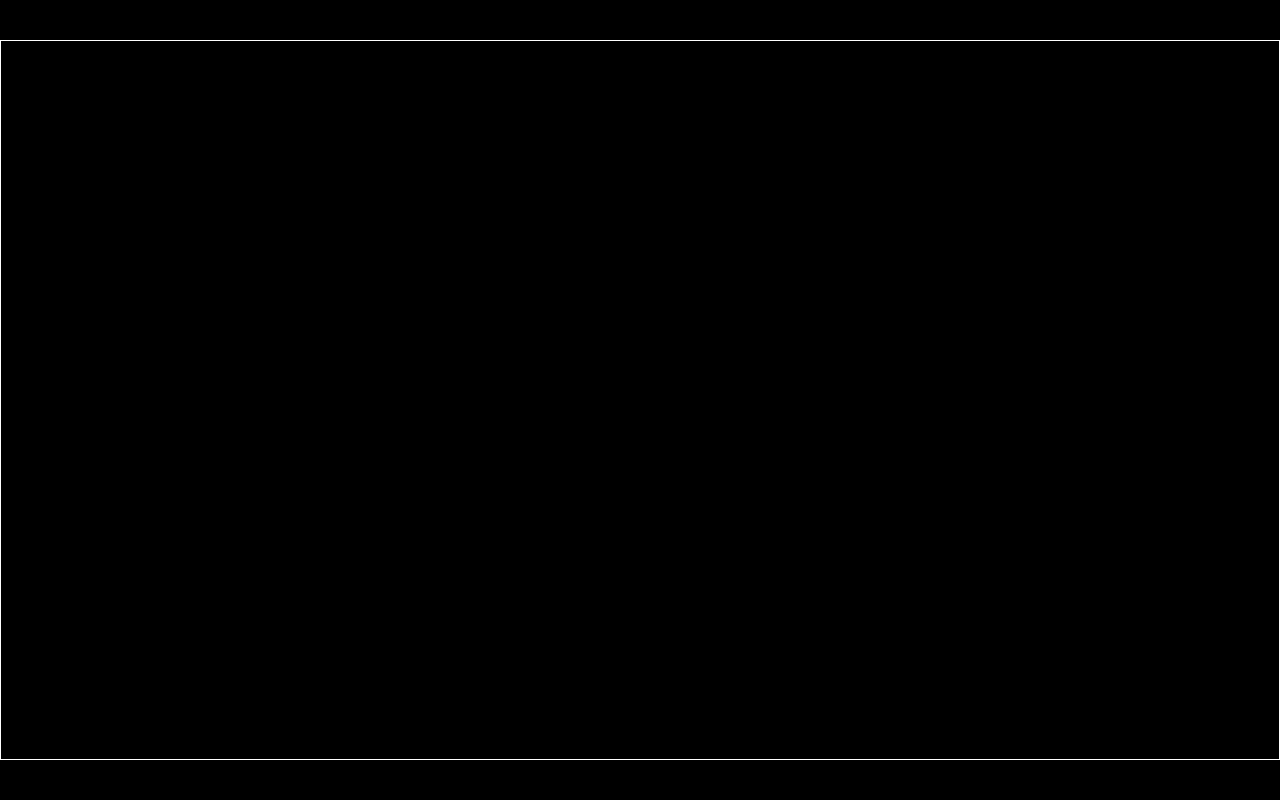
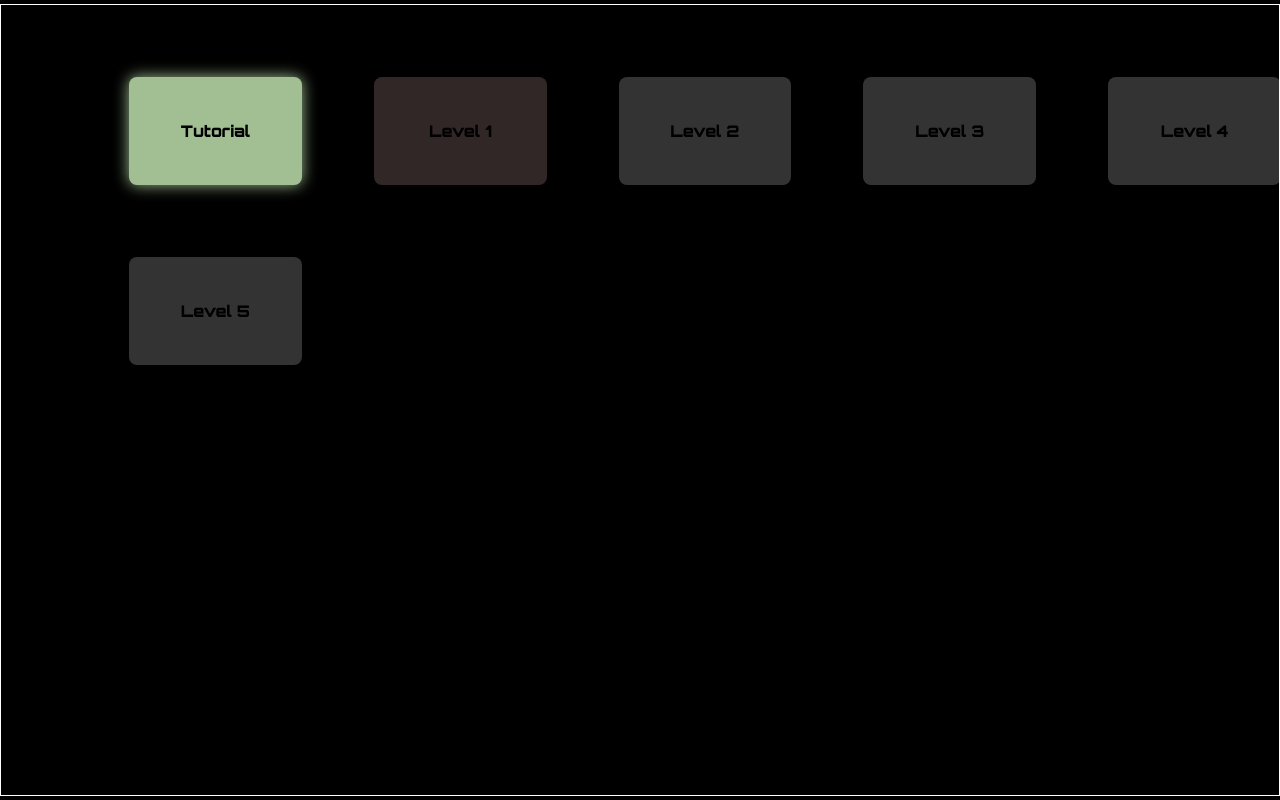
Before and after one commit to Alex-Rudoy/shooting-game, a website built with webpack: page app/index.html in a window 1280 px wide. Built offline with nearby package versions, Linux system fonts and the light colour scheme; a web font is replaced by a local one.

Commit message:
UI class, menu, styles, sniper cursor

```diff
--- a/app/index.html
+++ b/app/index.html
@@ -5,11 +5,21 @@
     <meta name="viewport" content="width=device-width, initial-scale=1.0" />
     <title>Title</title>
     <link rel="icon" type="image/png" href="./img/favicon.png" />
-    <link href="https://fonts.googleapis.com/css2?family=Muli:wght@300;400;700&display=swap" rel="stylesheet" />
+    <link href="https://fonts.googleapis.com/css2?family=Orbitron:wght@900&display=swap" rel="stylesheet" />
   </head>
   <body>
     <div class="wrapper">
-      <canvas class="game" width="1600" height="900"></canvas>
+      <div class="game">
+        <canvas width="1600" height="900"></canvas>
+        <div class="menu menu--visible">
+          <div class="button menu__item menu__item--unlocked" data-button="Tutorial">Tutorial</div>
+          <div class="button menu__item" data-button="Level1">Level 1</div>
+          <div class="button menu__item" data-button="Level2">Level 2</div>
+          <div class="button menu__item" data-button="Level3">Level 3</div>
+          <div class="button menu__item" data-button="Level4">Level 4</div>
+          <div class="button menu__item" data-button="Level5">Level 5</div>
+        </div>
+      </div>
     </div>
   </body>
 </html>
--- /dev/null
+++ b/app/js/classes/UI.js
@@ -0,0 +1,24 @@
+export default class UI {
+  constructor(gameState) {
+    this.buttons = document.querySelectorAll(".button");
+    this.buttons.forEach((button) => {
+      button.addEventListener("click", (e) => this.buttonClickHandler(e, gameState));
+    });
+
+    this.menuScreen = document.querySelector(".menu");
+    this.pauseScreen = document.querySelector(".pause");
+    this.gameOverScreen = document.querySelector(".game-over");
+  }
+
+  buttonClickHandler(e, gameState) {
+    let buttonClicked = e.target.dataset.button;
+    switch (buttonClicked) {
+      case "Tutorial":
+        gameState.screen = "game";
+        gameState.lvl = 0;
+        this.menuScreen.classList.remove("menu--visible");
+      default:
+        return;
+    }
+  }
+}
--- a/app/js/index.js
+++ b/app/js/index.js
@@ -1,5 +1,6 @@
 import "../scss/main.scss";
 import Player from "./classes/Player";
+import UI from "./classes/UI";
 import gameStateManager from "./logic/gameStateManager";
 import playerControls from "./logic/playerControls";
 
@@ -13,6 +14,7 @@ let gameState = {
   enemies: [],
 };
 
+let ui = new UI(gameState);
 playerControls(gameState.player);
 
 // time variables
@@ -27,7 +29,7 @@ function gameLoop(time) {
   if (isNaN(f)) f = 1;
   prevTime = time;
 
-  gameStateManager(gameState, f);
+  gameStateManager(ui, gameState, f);
 }
 
 gameLoop();
--- a/app/js/logic/gameStateManager.js
+++ b/app/js/logic/gameStateManager.js
@@ -1,14 +1,18 @@
+import draw from "./draw";
+import move from "./move";
+import spawn from "./spawn";
+
 let waveTime = 0;
 
 let prevScreen = "menu";
 
-export default function gameStateManager(gameState, f) {
+export default function gameStateManager(ui, gameState, f) {
   if (gameState.screen != prevScreen) {
     prevScreen = gameState.screen;
   }
   if (gameState.screen == "game") {
-    waveTime += f;
-    spawn(gameState, f * 16);
+    waveTime += f * 16;
+    spawn(gameState, waveTime);
     move(gameState, f);
     draw(gameState, f);
   }
--- /dev/null
+++ b/app/scss/_game.scss
@@ -0,0 +1,17 @@
+.game {
+  width: 176vh;
+  height: 99vh;
+  border: 1px solid white;
+  background-color: black;
+  position: relative;
+
+  & canvas {
+    width: 100%;
+    height: 100%;
+    cursor: url("../img/cursor.png"), pointer;
+  }
+
+  &--blurred canvas {
+    filter: blur(10px);
+  }
+}
--- a/app/scss/_general.scss
+++ b/app/scss/_general.scss
@@ -2,7 +2,8 @@
   margin: 0px;
   padding: 0px;
   box-sizing: border-box;
-  font-family: "Muli", sans-serif;
+  font-family: "Orbitron", sans-serif;
+  font-weight: 900;
 }
 
 html {
@@ -27,10 +28,3 @@ a:active {
   text-decoration: none;
   color: inherit;
 }
-
-.game {
-  width: 160vh;
-  height: 90vh;
-  border: 1px solid white;
-  background-color: black;
-}
--- /dev/null
+++ b/app/scss/_menu.scss
@@ -0,0 +1,65 @@
+.menu {
+  width: 176vh;
+  height: 99vh;
+  opacity: 0;
+  transition: opacity 0.5s;
+  pointer-events: none;
+
+  position: absolute;
+  top: 0;
+  left: 0;
+
+  padding: 9vh 16vh;
+
+  display: grid;
+  grid-template-columns: 1fr 1fr 1fr 1fr 1fr;
+  grid-template-rows: 1fr 1fr 1fr 1fr;
+  gap: 9vh;
+
+  &--visible {
+    opacity: 1;
+    pointer-events: initial;
+  }
+
+  &__item {
+    display: flex;
+    justify-content: center;
+    align-items: center;
+    border-radius: 1vh;
+    transition: 0.5s;
+    opacity: 0.2;
+
+    &--unlocked {
+      opacity: 0.9;
+      cursor: pointer;
+
+      &:hover {
+        transform: scale(1.2);
+        opacity: 1;
+      }
+    }
+
+    &:nth-child(1) {
+      background-color: #b3d4a3;
+      box-shadow: 0 0 15px #b3d4a3;
+    }
+    &:nth-child(2) {
+      background-color: #f5c0c0;
+    }
+    &:nth-child(3) {
+      background-color: #fff;
+    }
+    &:nth-child(4) {
+      background-color: #fff;
+    }
+    &:nth-child(5) {
+      background-color: #fff;
+    }
+    &:nth-child(6) {
+      background-color: #fff;
+    }
+    &:nth-child(7) {
+    }
+    background-color: #fff;
+  }
+}
--- a/app/scss/main.scss
+++ b/app/scss/main.scss
@@ -1 +1,3 @@
 @import "./general";
+@import "./game";
+@import "./menu";
```
Also changed, not shown: app/img/cursor.png (added).
